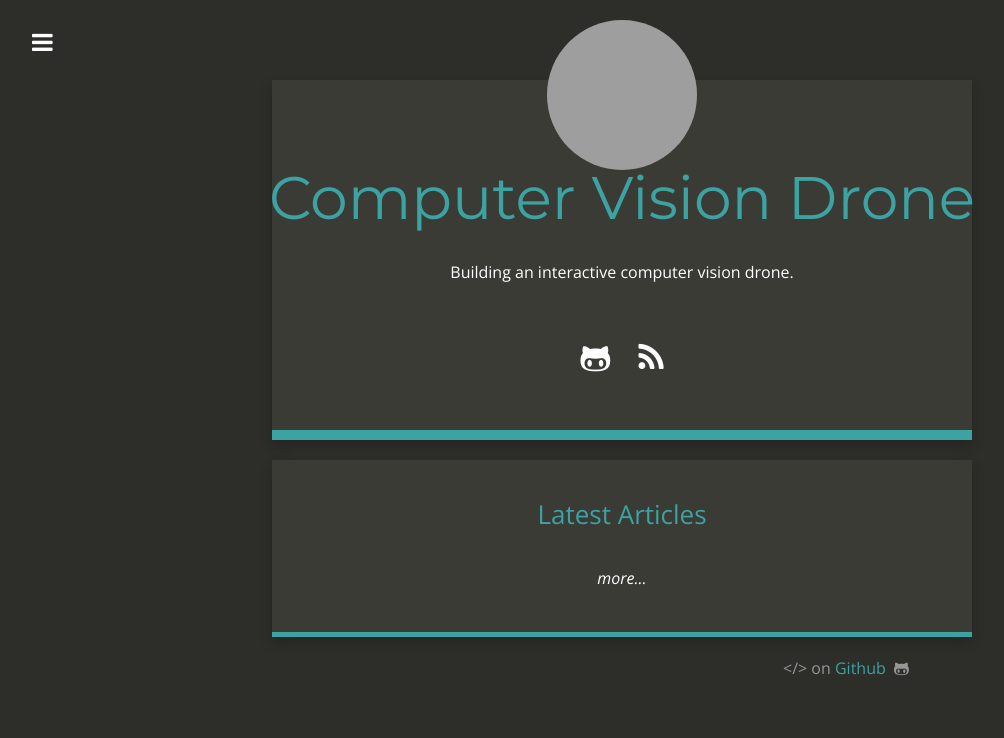
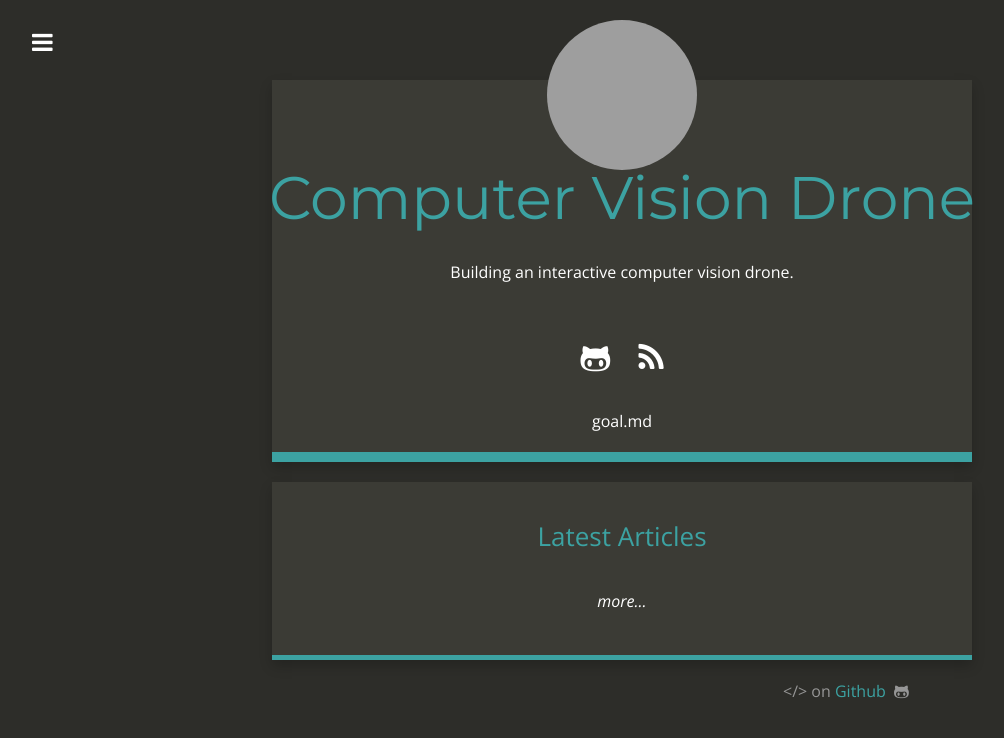
Before and after one commit to AlenaUl/drone-test-2, a Jekyll site: the page built from index.html, in a window 1280 px wide. Shown: the top 738 px of the page, without its empty margins (18-1022 px from the left). Built offline with Jekyll 4.4.1, drawn with Linux system fonts in a browser that asks for light colours; nearby versions of some CDN libraries; grey boxes are pictures that could not be loaded.

Commit message:
Update index.html

```diff
--- a/index.html
+++ b/index.html
@@ -22,7 +22,7 @@ make-smaller-titles: true
             {% include social_links.html %}
 
           <div class="author-text">
-                {{ site.goal }}
+                {{ site.description }}
             </div>
 
           </div>
```
